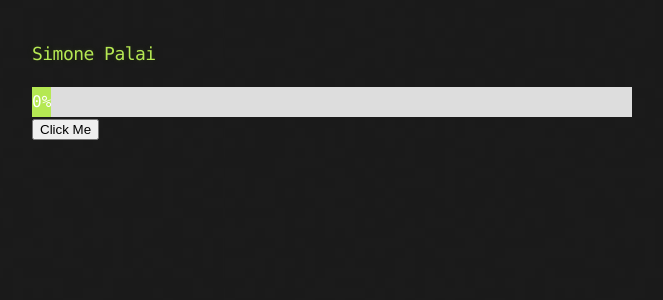
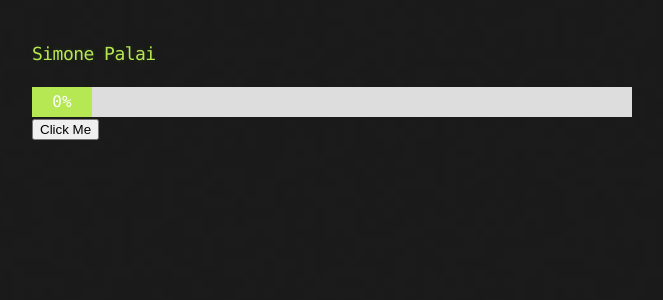
Before and after one commit to Cheter01/Cheter01, a PHP site: page /compleanni/index.html in a window 1280 px wide. Shown: the part 193-493 px from the top of the page, without its empty margins (308-971 px from the left). Run offline with PHP 8.4, Linux system fonts and the light colour scheme.

Commit message:
Update stylesheet.css

```diff
--- a/compleanni/stylesheets/stylesheet.css
+++ b/compleanni/stylesheets/stylesheet.css
@@ -268,7 +268,7 @@ a {
 
 #myBar {
   position: absolute;
-  width: %;
+  width: 10%;
   height: 30px;
   background-color: #b5e853;
 }
```
